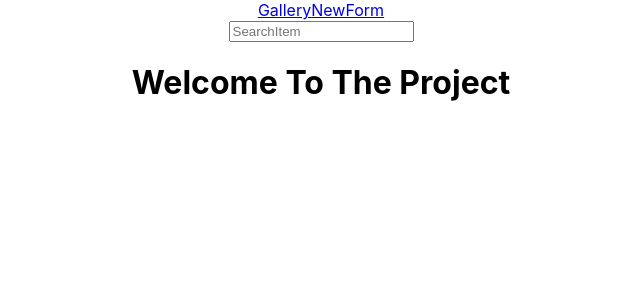
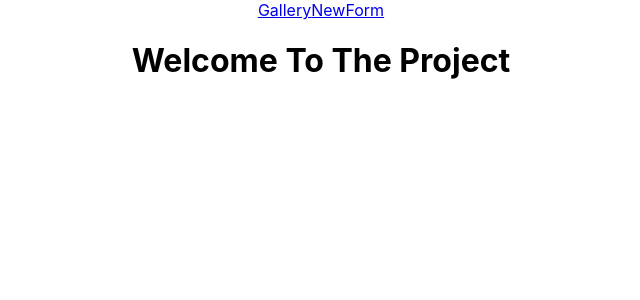
Before and after one commit to dastinnette/phase-2-project, a React (Create React App) app: page / in a window 1280 px wide. Shown: the top 300 px of the page, without its empty margins (319-959 px from the left). Built offline with nearby package versions, Linux system fonts and the light colour scheme; data requests are answered from the project's data file.

Commit message:
moved search

```diff
--- a/src/components/App.js
+++ b/src/components/App.js
@@ -25,13 +25,12 @@ function App() {
     snapshots,
     searchValue,
     onNewSnapshot,
+    searchValue,
+    setSearchValue,
   }
   return (
     <div className="App">
-      <NavBar
-        searchValue={searchValue}
-        setSearchValue={setSearchValue}
-      />
+      <NavBar />
       <Outlet context={context}/>
     </div>
   );
--- a/src/components/ItemContainer.js
+++ b/src/components/ItemContainer.js
@@ -1,8 +1,9 @@
 import ItemCard from './ItemCard'
 import { useOutletContext } from 'react-router-dom';
+import Search from './Search';
 function ItemContainer() {
 
-    const { searchValue,snapshots } = useOutletContext();
+    const { searchValue,snapshots,setSearchValue } = useOutletContext();
 
     const foundSnapShots = snapshots.filter((snapshot)=>
         snapshot.explanation.toLowerCase().includes(searchValue.toLowerCase()) ||
@@ -17,6 +18,7 @@ function ItemContainer() {
     ))
     return(
         <ul>
+            <Search searchValue={searchValue} setSearchValue={setSearchValue}/>
             {renderSnapShots}
         </ul>
     );
--- a/src/components/NavBar.js
+++ b/src/components/NavBar.js
@@ -1,13 +1,11 @@
-import Search from './Search';
 import { NavLink } from 'react-router-dom';
 
-function NavBar({ searchValue, setSearchValue}) {
+function NavBar() {
 
     return(
         <div>
             <NavLink to={"/Gallery"}>Gallery</NavLink>
             <NavLink to={"/New"}>NewForm</NavLink>
-            <Search searchValue={searchValue} setSearchValue={setSearchValue}/>
         </div>
     );
 }
```
